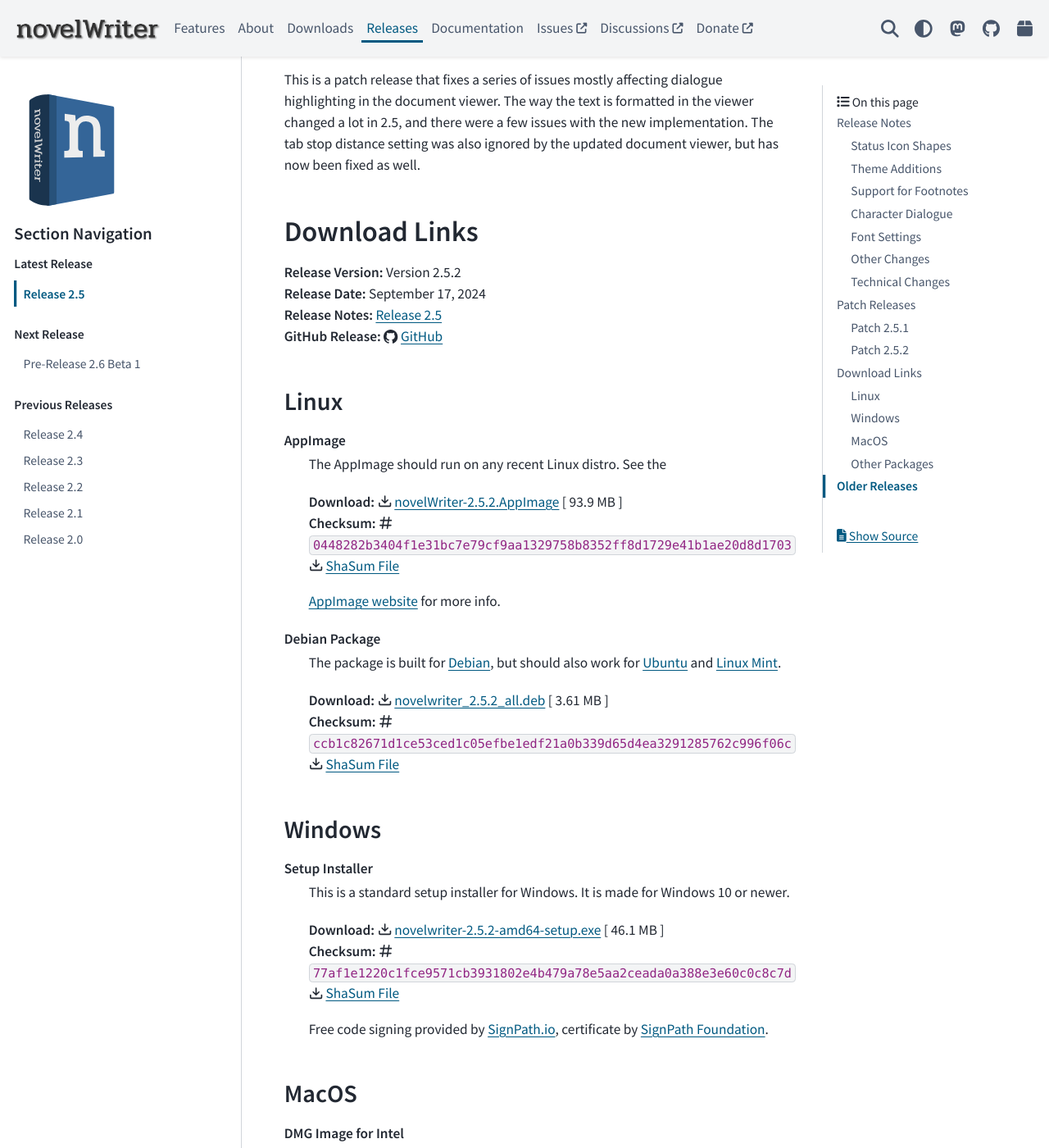
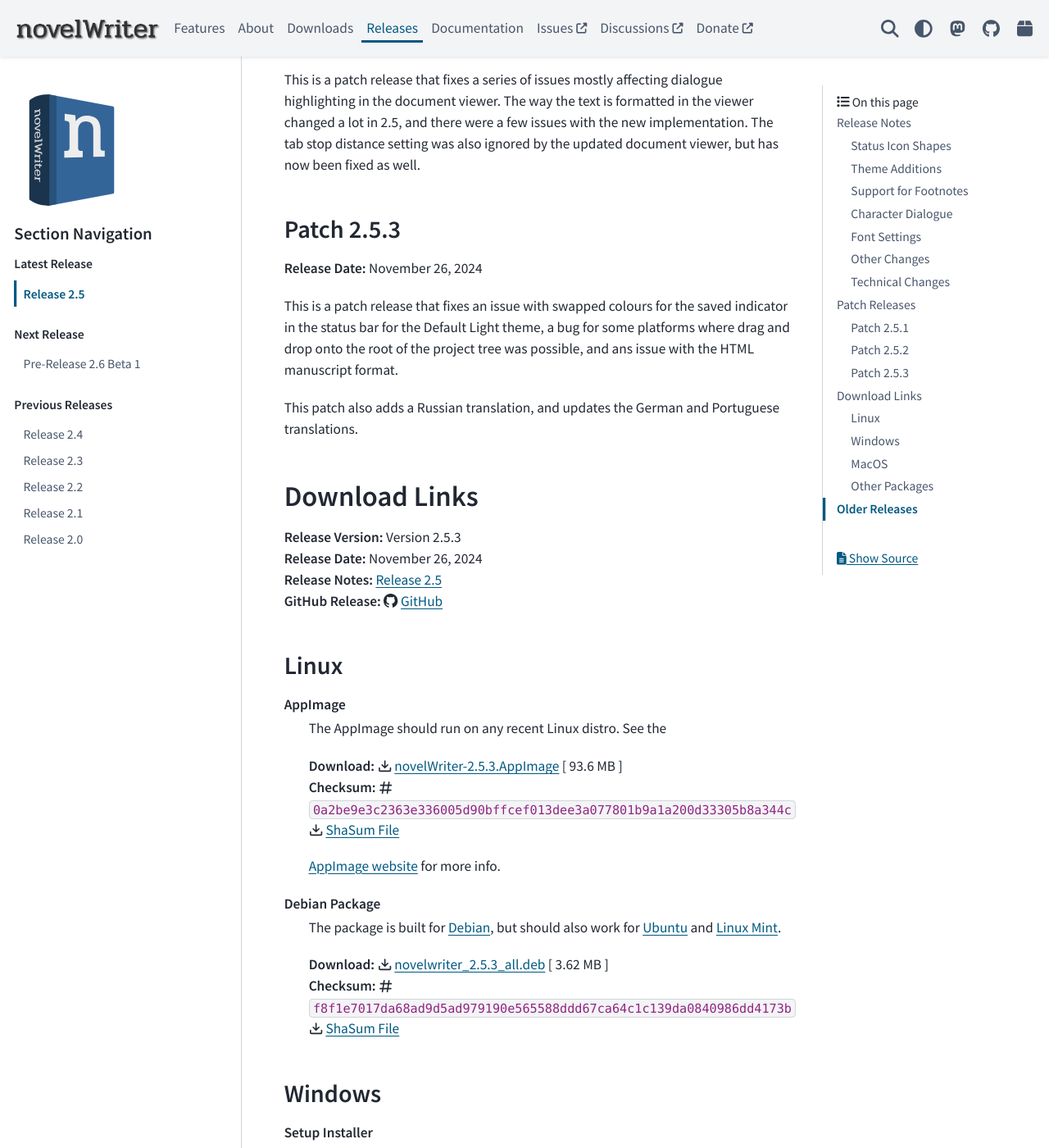
Before and after one commit to vkbo/novelWriter.io, a Sphinx documentation site: the page built from source/releases/release_2_5.rst, in a window 1280 px wide and 1400 px high, scrolled down 4204 px. Shown: the whole window at 82% size. Built offline with Sphinx 7.4.7 and the PyData theme 0.15.4, drawn with Linux system fonts in a browser that asks for light colours; some of the changed text lies outside the part shown.

Commit message:
Release 2.5.3

```diff
--- a/source/docs/index.rst
+++ b/source/docs/index.rst
@@ -4,9 +4,9 @@
 Documentation
 *************
 
-| **Release Version:** 2.5.2
-| **Release Date:** Tuesday, 17 September 2024
-| **Docs Updated:** Tuesday, 17 September 2024
+| **Release Version:** 2.5.3
+| **Release Date:** Tuesday, 26 November 2024
+| **Docs Updated:** Tuesday, 26 November 2024
 
 **PDF:** :download:`novelWriter-2.5.pdf <../about/novelWriter-2.5.pdf>` [ :ref:`Older Versions <main_about_docs>` ]
 
--- a/source/generated/download_release.rst
+++ b/source/generated/download_release.rst
@@ -6,10 +6,10 @@
 .. _SignPath.io: https://about.signpath.io/
 .. _SignPath Foundation: https://signpath.org/
 
-| **Release Version:** Version 2.5.2
-| **Release Date:** September 17, 2024
+| **Release Version:** Version 2.5.3
+| **Release Date:** November 26, 2024
 | **Release Notes:** :ref:`main_release_2_5`
-| **GitHub Release:** :octicon:`mark-github` `GitHub <https://github.com/vkbo/novelWriter/releases/tag/v2.5.2>`__
+| **GitHub Release:** :octicon:`mark-github` `GitHub <https://github.com/vkbo/novelWriter/releases/tag/v2.5.3>`__
 
 Linux
 -----
@@ -17,16 +17,16 @@
 **AppImage**
    The AppImage should run on any recent Linux distro. See the
 
-   | **Download:** :octicon:`download` `novelWriter-2.5.2.AppImage <https://github.com/vkbo/novelWriter/releases/download/v2.5.2/novelWriter-2.5.2.AppImage>`__ [ 93.9 MB ]
-   | **Checksum:** :octicon:`hash` ``0448282b3404f1e31bc7e79cf9aa1329758b8352ff8d1729e41b1ae20d8d1703`` :octicon:`download` `ShaSum File <https://github.com/vkbo/novelWriter/releases/download/v2.5.2/novelWriter-2.5.2.AppImage.sha256>`__
+   | **Download:** :octicon:`download` `novelWriter-2.5.3.AppImage <https://github.com/vkbo/novelWriter/releases/download/v2.5.3/novelWriter-2.5.3.AppImage>`__ [ 93.6 MB ]
+   | **Checksum:** :octicon:`hash` ``0a2be9e3c2363e336005d90bffcef013dee3a077801b9a1a200d33305b8a344c`` :octicon:`download` `ShaSum File <https://github.com/vkbo/novelWriter/releases/download/v2.5.3/novelWriter-2.5.3.AppImage.sha256>`__
 
    `AppImage website`_ for more info.
 
 **Debian Package**
    The package is built for Debian_, but should also work for Ubuntu_ and `Linux Mint`_.
 
-   | **Download:** :octicon:`download` `novelwriter_2.5.2_all.deb <https://github.com/vkbo/novelWriter/releases/download/v2.5.2/novelwriter_2.5.2_all.deb>`__ [ 3.61 MB ]
-   | **Checksum:** :octicon:`hash` ``ccb1c82671d1ce53ced1c05efbe1edf21a0b339d65d4ea3291285762c996f06c`` :octicon:`download` `ShaSum File <https://github.com/vkbo/novelWriter/releases/download/v2.5.2/novelwriter_2.5.2_all.deb.sha256>`__
+   | **Download:** :octicon:`download` `novelwriter_2.5.3_all.deb <https://github.com/vkbo/novelWriter/releases/download/v2.5.3/novelwriter_2.5.3_all.deb>`__ [ 3.62 MB ]
+   | **Checksum:** :octicon:`hash` ``f8f1e7017da68ad9d5ad979190e565588ddd67ca64c1c139da0840986dd4173b`` :octicon:`download` `ShaSum File <https://github.com/vkbo/novelWriter/releases/download/v2.5.3/novelwriter_2.5.3_all.deb.sha256>`__
 
 
 Windows
@@ -35,10 +35,10 @@
 **Setup Installer**
    This is a standard setup installer for Windows. It is made for Windows 10 or newer.
 
-   | **Download:** :octicon:`download` `novelwriter-2.5.2-amd64-setup.exe <https://github.com/vkbo/novelWriter/releases/download/v2.5.2/novelwriter-2.5.2-amd64-setup.exe>`__ [ 46.1 MB ]
-   | **Checksum:** :octicon:`hash` ``77af1e1220c1fce9571cb3931802e4b479a78e5aa2ceada0a388e3e60c0c8c7d`` :octicon:`download` `ShaSum File <https://github.com/vkbo/novelWriter/releases/download/v2.5.2/novelwriter-2.5.2-amd64-setup.exe.sha256>`__
+   | **Download:** :octicon:`download` `novelwriter-2.5.3-amd64-setup.exe <https://github.com/vkbo/novelWriter/releases/download/v2.5.3/novelwriter-2.5.3-amd64-setup.exe>`__ [ 46.1 MB ]
+   | **Checksum:** :octicon:`hash` ``4cb5d359e4dd17065186e977e3817bf9793c4f2ae71cc218d30dd0284bd8c091`` :octicon:`download` `ShaSum File <https://github.com/vkbo/novelWriter/releases/download/v2.5.3/novelwriter-2.5.3-amd64-setup.exe.sha256>`__
 
-   Free code signing provided by `SignPath.io`_, certificate by `SignPath Foundation`_.
+   Free code signing is provided by `SignPath.io`_, certificate by `SignPath Foundation`_.
 
 
 MacOS
@@ -47,15 +47,15 @@
 **DMG Image for Intel**
    This is a DMG image for MacOS with x86_64 architecture. It is built on MacOS 12.
 
-   | **Download:** :octicon:`download` `novelWriter-2.5.2-x86_64.dmg <https://github.com/vkbo/novelWriter/releases/download/v2.5.2/novelWriter-2.5.2-x86_64.dmg>`__ [ 93.2 MB ]
-   | **Checksum:** :octicon:`hash` ``8e9dd98896adfdfc30d9222b4798d86ce6ba82e8eccb319b7e52c40d76448652`` :octicon:`download` `ShaSum File <https://github.com/vkbo/novelWriter/releases/download/v2.5.2/novelWriter-2.5.2-x86_64.dmg.sha256>`__
+   | **Download:** :octicon:`download` `novelWriter-2.5.3-x86_64.dmg <https://github.com/vkbo/novelWriter/releases/download/v2.5.3/novelWriter-2.5.3-x86_64.dmg>`__ [ 92.5 MB ]
+   | **Checksum:** :octicon:`hash` ``9bb2d292ecac9297cf26b2a1eafe969812a34714c6d185d29c116c2464bf51ad`` :octicon:`download` `ShaSum File <https://github.com/vkbo/novelWriter/releases/download/v2.5.3/novelWriter-2.5.3-x86_64.dmg.sha256>`__
 
 
 **DMG Image for Apple Silicon (M1)**
    This is a DMG image for MacOS with aarch64 architecture. It is built on MacOS 14.
 
-   | **Download:** :octicon:`download` `novelWriter-2.5.2-aarch64.dmg <https://github.com/vkbo/novelWriter/releases/download/v2.5.2/novelWriter-2.5.2-aarch64.dmg>`__ [ 88.8 MB ]
-   | **Checksum:** :octicon:`hash` ``3e0c961160af698c82ab7c59d4747b957418b78c8f8741d1dfac306d8eee30c0`` :octicon:`download` `ShaSum File <https://github.com/vkbo/novelWriter/releases/download/v2.5.2/novelWriter-2.5.2-aarch64.dmg.sha256>`__
+   | **Download:** :octicon:`download` `novelWriter-2.5.3-aarch64.dmg <https://github.com/vkbo/novelWriter/releases/download/v2.5.3/novelWriter-2.5.3-aarch64.dmg>`__ [ 88.0 MB ]
+   | **Checksum:** :octicon:`hash` ``1586d06659f727583a853aae5a6aec371b156879c688a3b5633ad1acb7f906b1`` :octicon:`download` `ShaSum File <https://github.com/vkbo/novelWriter/releases/download/v2.5.3/novelWriter-2.5.3-aarch64.dmg.sha256>`__
 
 
 Other Packages
@@ -64,11 +64,11 @@
 **Python Wheel**
    The Wheel package can be installed with ``pip install <file_path>``.
 
-   | **Download:** :octicon:`download` `novelWriter-2.5.2-py3-none-any.whl <https://github.com/vkbo/novelWriter/releases/download/v2.5.2/novelWriter-2.5.2-py3-none-any.whl>`__ [ 4.10 MB ]
-   | **Checksum:** :octicon:`hash` ``e80610e6f245351f8bc9a05b6c147b3fe06c88e0d0c279089d5164740cc232a6`` :octicon:`download` `ShaSum File <https://github.com/vkbo/novelWriter/releases/download/v2.5.2/novelWriter-2.5.2-py3-none-any.whl.sha256>`__
+   | **Download:** :octicon:`download` `novelWriter-2.5.3-py3-none-any.whl <https://github.com/vkbo/novelWriter/releases/download/v2.5.3/novelWriter-2.5.3-py3-none-any.whl>`__ [ 4.13 MB ]
+   | **Checksum:** :octicon:`hash` ``06dc6cd26e9b08bc3b6aaaa08e8e654620924d09c045c2989125f48a7352196c`` :octicon:`download` `ShaSum File <https://github.com/vkbo/novelWriter/releases/download/v2.5.3/novelWriter-2.5.3-py3-none-any.whl.sha256>`__
 
 **Source Code**
 The source code packages are archived files of the entire source code. See also the `novelWriter Repository`_.
 
-| **Download:** :octicon:`download` `novelWriter-2.5.2.zip <https://api.github.com/repos/vkbo/novelWriter/zipball/v2.5.2>`__
-| **Download:** :octicon:`download` `novelWriter-2.5.2.tar.gz <https://api.github.com/repos/vkbo/novelWriter/tarball/v2.5.2>`__
+| **Download:** :octicon:`download` `novelWriter-2.5.3.zip <https://api.github.com/repos/vkbo/novelWriter/zipball/v2.5.3>`__
+| **Download:** :octicon:`download` `novelWriter-2.5.3.tar.gz <https://api.github.com/repos/vkbo/novelWriter/tarball/v2.5.3>`__
--- a/source/releases/index.rst
+++ b/source/releases/index.rst
@@ -41,8 +41,8 @@
      - Status
    * - :ref:`main_release_2_5`
      - 2024-07-10
-     - 2.5.2
-     - 2024-09-17
+     - 2.5.3
+     - 2024-11-26
      - Latest Release: :ref:`Download <main_download>`
    * - :ref:`main_release_2_4`
      - 2024-04-20
--- a/source/releases/release_2_5.rst
+++ b/source/releases/release_2_5.rst
@@ -5,7 +5,7 @@
 ***********
 
 | **Release Date:** July 10, 2024
-| **Patches:** :ref:`2.5.1 <main_release_2_5_1>`, :ref:`2.5.2 <main_release_2_5_2>`
+| **Patches:** :ref:`2.5.1 <main_release_2_5_1>`, :ref:`2.5.2 <main_release_2_5_2>`, :ref:`2.5.3 <main_release_2_5_3>`
 
 Release Notes
 =============
@@ -155,6 +155,20 @@
 setting was also ignored by the updated document viewer, but has now been fixed as well.
 
 
+.. _main_release_2_5_3:
+
+Patch 2.5.3
+-----------
+
+**Release Date:** November 26, 2024
+
+This is a patch release that fixes an issue with swapped colours for the saved indicator in the status bar for the Default Light
+theme, a bug for some platforms where drag and drop onto the root of the project tree was possible, and ans issue with the HTML
+manuscript format.
+
+This patch also adds a Russian translation, and updates the German and Portuguese translations.
+
+
 Download Links
 ==============
 
--- a/source/settings.json
+++ b/source/settings.json
@@ -1,3 +1,3 @@
 {
-  "docVersion": "2.5.2"
+  "docVersion": "2.5.3"
 }
```
Also changed, not shown: source/_extra/release-latest.json (+12 -12 lines), source/generated/checksum_block.rst (+14 -14 lines), source/generated/download_block.rst (+6 -6 lines), 1 other file.
